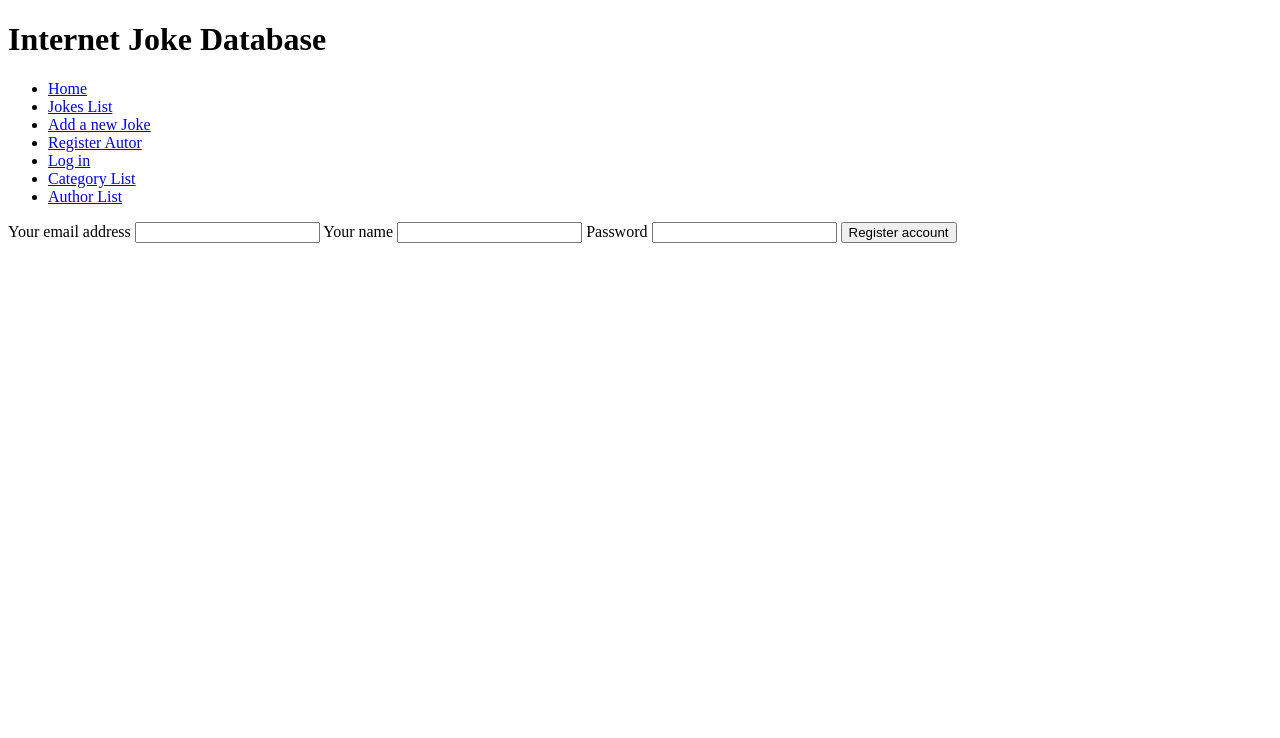
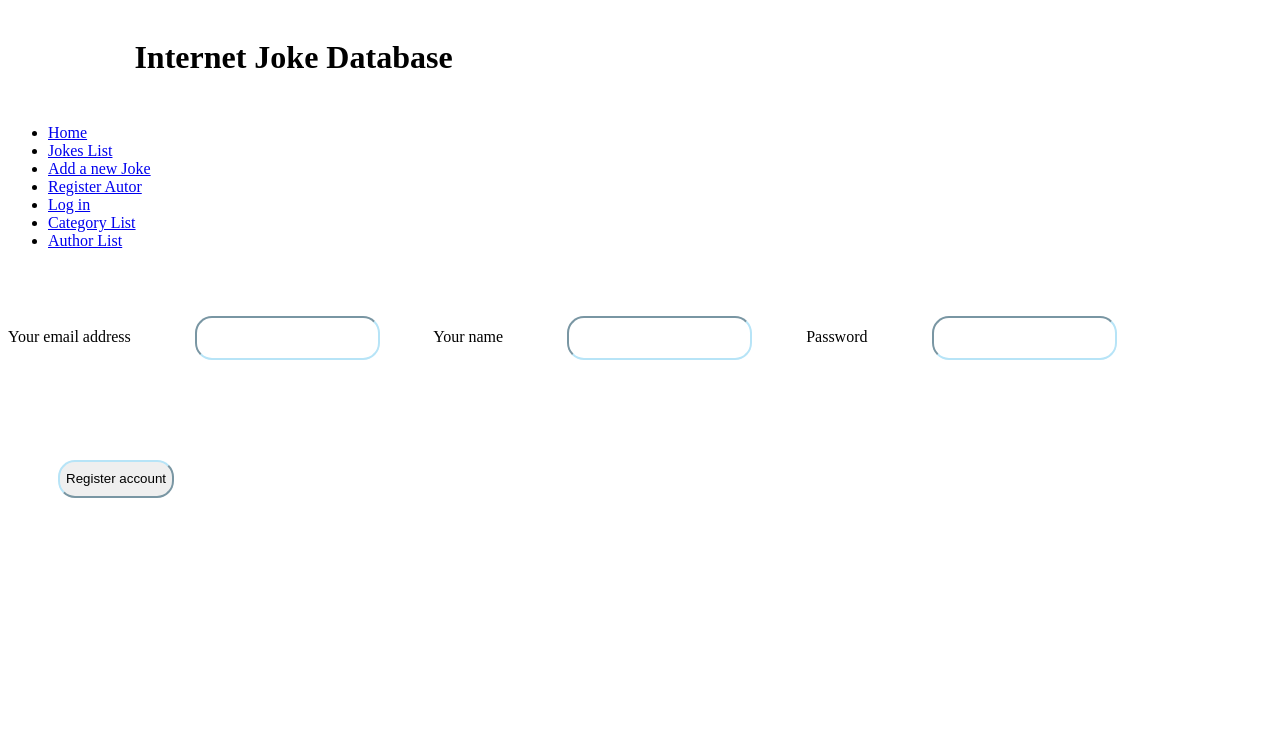
Before and after one commit to sadripervana/InternetJokesDatabase, a PHP site: page /author/register in a window 1280 px wide. Shown: the top 738 px of the page. Run offline with PHP 8.4, Linux system fonts and the light colour scheme.

Commit message:
added some style for header and form

```diff
--- a/joke.css
+++ b/joke.css
@@ -91,3 +91,63 @@ footer {
 .currentpage:after {
   content: "]";
 }
+
+header {
+  display: flex;
+  justify-content: space-between;
+  align-items: center;
+  padding: 10px 10%;
+}
+
+.nav__links {
+  list-style: none;
+ display: flex;
+ flex-direction: row;
+ align-items: center;
+ margin: 0;
+ padding: 0;
+}
+
+.nav__links li {
+  display: inline-block;
+  padding: 0px 20px;
+}
+ .nav__links li a {
+  transition: all 0.3s ease 0s;
+}
+.nav__links li:hover{
+  transition: all .2s ease-in-out;
+  transform: scale(1.2);
+  color: #347deb;
+}
+
+header a:hover{
+  transition: all .2s ease-in-out;
+  transform: scale(1.2);
+  color: #347deb;
+}
+
+input {
+  height: 38px;
+  border-color: #b7e4f7;
+  border-radius: 17px  ;
+  margin: 50px;
+}
+
+.form-style {
+  height: 80vh;
+}
+
+.form-style {
+margin: auto;
+width: 30%;
+padding: 50px 50px;
+}
+
+label {
+  margin-right: 10px;
+}
+
+.add {
+  padding-top: 10px;
+}
```
